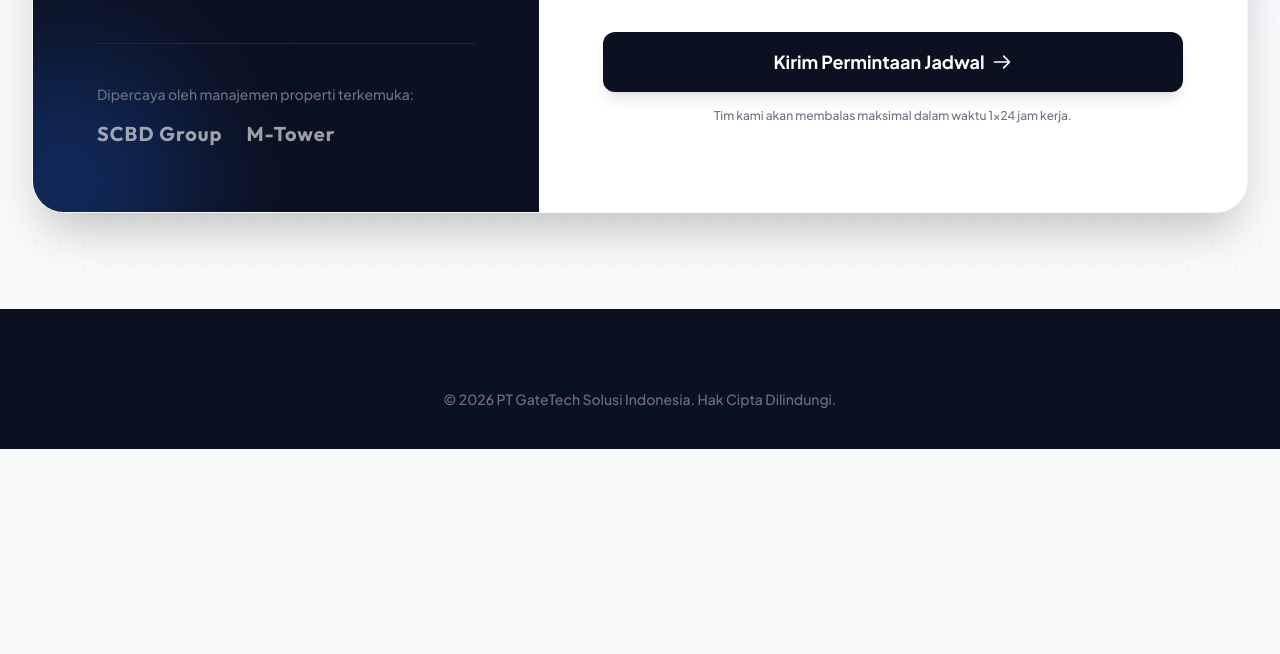
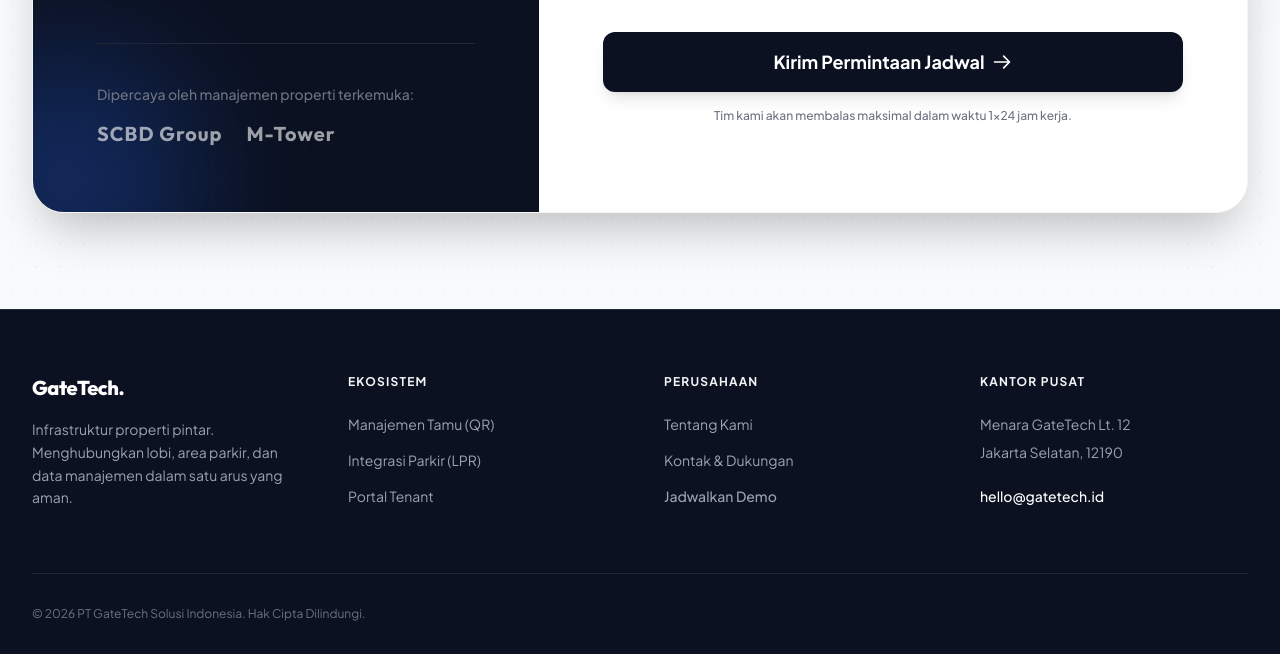
Before and after one commit to billyanz/gatetech-landing, a plain HTML site: page jadwal-demo.html in a window 1280 px wide. Shown: the part 585-1239 px from the top of the page. Before the commit the page ends 1034 px from the top, so only its background shows below. Drawn offline with nearby package versions, Linux system fonts and the light colour scheme.

Commit message:
Update Jadwal demo

```diff
--- a/jadwal-demo.html
+++ b/jadwal-demo.html
@@ -224,11 +224,42 @@
         </div>
     </section>
 
-    <!-- FOOTER RAKSASA -->
-    <!-- (Copy paste blok footer yang sama dari index.html agar seragam, gua singkat di sini biar rapi) -->
-    <footer class="bg-corporate-900 pt-20 pb-10">
-        <div class="max-w-7xl mx-auto px-4 sm:px-6 lg:px-8 text-center">
-            <p class="text-gray-500 text-sm font-medium">© 2026 PT GateTech Solusi Indonesia. Hak Cipta Dilindungi.</p>
+    <!-- MASTER FOOTER -->
+    <footer class="bg-corporate-900 pt-16 pb-8 border-t border-gray-800">
+        <div class="max-w-7xl mx-auto px-4 sm:px-6 lg:px-8">
+            <div class="grid grid-cols-1 md:grid-cols-4 gap-12 mb-16">
+                <div class="col-span-1">
+                    <span class="font-heading font-extrabold text-xl text-white tracking-tight block mb-4">GateTech.</span>
+                    <p class="text-gray-400 text-sm leading-relaxed font-light">Infrastruktur properti pintar. Menghubungkan lobi, area parkir, dan data manajemen dalam satu arus yang aman.</p>
+                </div>
+                <div>
+                    <h4 class="text-gray-100 font-bold mb-6 text-xs uppercase tracking-widest">Ekosistem</h4>
+                    <ul class="space-y-4 text-gray-400 text-sm font-light">
+                        <li><a href="fitur-tamu.html" class="hover:text-white transition">Manajemen Tamu (QR)</a></li>
+                        <li><a href="fitur-parkir.html" class="hover:text-white transition">Integrasi Parkir (LPR)</a></li>
+                        <li><a href="login-dummy.html" class="hover:text-white transition">Portal Tenant</a></li>
+                    </ul>
+                </div>
+                <div>
+                    <h4 class="text-gray-100 font-bold mb-6 text-xs uppercase tracking-widest">Perusahaan</h4>
+                    <ul class="space-y-4 text-gray-400 text-sm font-light">
+                        <li><a href="tentang.html" class="hover:text-white transition">Tentang Kami</a></li>
+                        <li><a href="kontak.html" class="hover:text-white transition">Kontak & Dukungan</a></li>
+                        <li><a href="jadwal-demo.html" class="hover:text-corporate-brand font-medium transition">Jadwalkan Demo</a></li>
+                    </ul>
+                </div>
+                <div>
+                    <h4 class="text-gray-100 font-bold mb-6 text-xs uppercase tracking-widest">Kantor Pusat</h4>
+                    <address class="not-italic text-gray-400 text-sm font-light space-y-2">
+                        <p>Menara GateTech Lt. 12</p>
+                        <p>Jakarta Selatan, 12190</p>
+                        <p class="pt-4 font-medium"><a href="mailto:hello@gatetech.id" class="text-white hover:text-corporate-brand transition">hello@gatetech.id</a></p>
+                    </address>
+                </div>
+            </div>
+            <div class="pt-8 border-t border-gray-800 flex flex-col md:flex-row justify-between items-center text-xs text-gray-500 font-light">
+                <p>© 2026 PT GateTech Solusi Indonesia. Hak Cipta Dilindungi.</p>
+            </div>
         </div>
     </footer>
 
```
